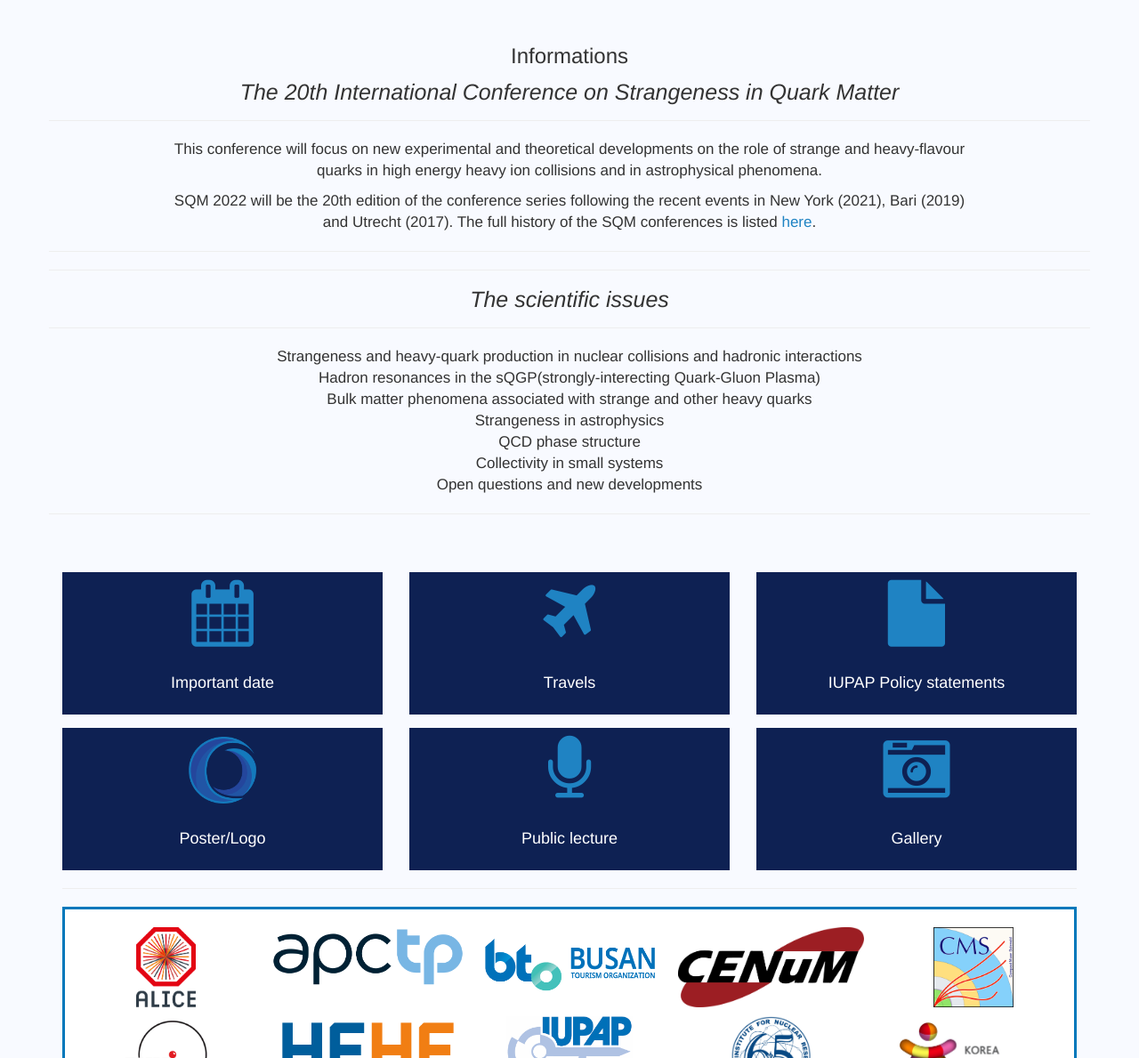
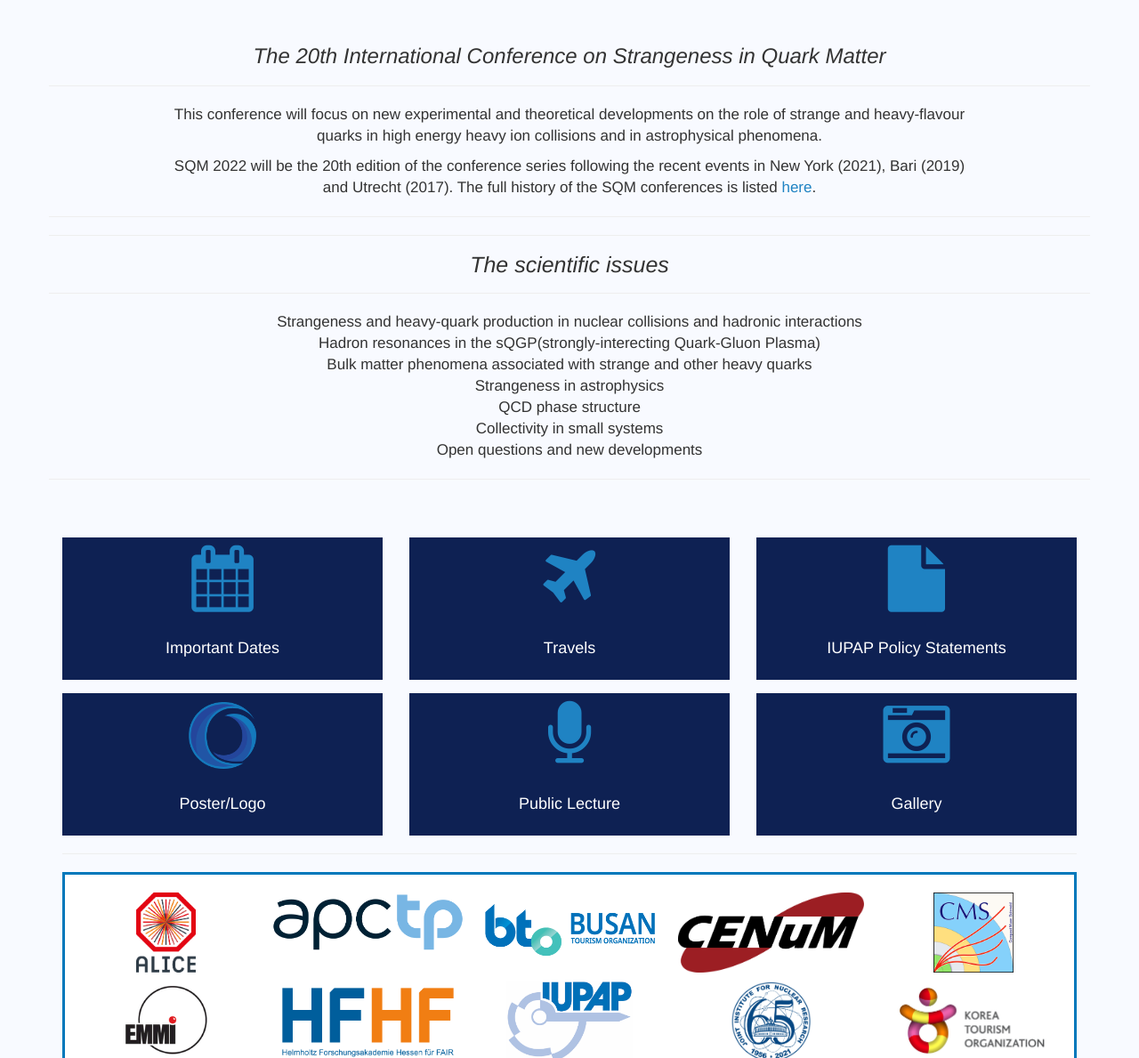
Before and after one commit to SQM2021/SQM2021.github.io, a Jekyll site: the page built from index.html, in a window 1280 px wide and 1400 px high, scrolled down 1164 px. Shown: the part 211-1400 px from the top of the window at 89% size. Built offline with Jekyll 4.4.1, drawn with Linux system fonts in a browser that asks for light colours.

Commit message:
20211112-107

```diff
--- a/_layouts/home.html
+++ b/_layouts/home.html
@@ -77,8 +77,8 @@
     <div class="container">
         <div class="row">
             <div class="services-header">
-                <h3 id="information" class="services-header-title">Informations</h3>
-                <p class="services-header-body" style="padding-left:8%; padding-right:8%;"><em> The 20th International Conference on Strangeness in Quark Matter </em>  </p><hr>
+                <!-- <h3 id="information" class="services-header-title">Informations</h3> -->
+                <h3 class="services-header-body" style="padding-left:8%; padding-right:8%;"><em> The 20th International Conference on Strangeness in Quark Matter </em>  </h3><hr>
                 <p class="services-body" style="font-size:17px; padding-left:12%; padding-right:12%;">This conference will focus on new experimental and theoretical developments on the role of strange and heavy-flavour quarks in high energy heavy ion collisions and in astrophysical phenomena. </p>
                 <p class="services-body" style="font-size:17px; padding-left:12%; padding-right:12%;">SQM 2022 will be the 20th edition of the conference series following the recent events in New York (2021), Bari (2019) and Utrecht (2017). The full history of the SQM conferences is listed <a href="/pages/history/history/">here</a>. </p><hr><hr>
                 <p class="services-header-body"><em>The scientific issues</em></p><hr>
@@ -99,7 +99,7 @@
             <div class="col-lg-4 col-md-4 col-sm-4 col-xs-12">
                 <a href="/pages/general-info/deadlines/"><div class="services-group wow animated fadeInLeft" data-wow-offset="40">
                     <p class="services-icon"><span class="fa fa-calendar fa-5x"></span></p>
-                    <h4 class="services-title">Important date</h4>
+                    <h4 class="services-title">Important Dates</h4>
                 </div>
             </a>
             </div>
@@ -115,7 +115,7 @@
             <div class="col-lg-4 col-md-4 col-sm-4 col-xs-12">
                 <a href="/pages/IUPAP-policy"><div class="services-group wow animated fadeInRight" data-wow-offset="40">
                     <p class="services-icon"><i class="fa fa-file fa-5x"></i></p>
-                    <h4 class="services-title">IUPAP Policy statements</h4>
+                    <h4 class="services-title">IUPAP Policy Statements</h4>
                 </div>
             </a>
             </div>
@@ -160,7 +160,7 @@
             <div class="col-lg-4 col-md-4 col-sm-4 col-xs-12">
                 <a href="/pages/general-info/public-lecture/"><div class="services-group wow animated zoomIn" data-wow-offset="40">
                     <p class="services-icon"><i class="fa fa-microphone fa-5x"></i></p>
-                    <h4 class="services-title">Public lecture</h4>
+                    <h4 class="services-title">Public Lecture</h4>
                 </div>
             </a>
             </div>
```
